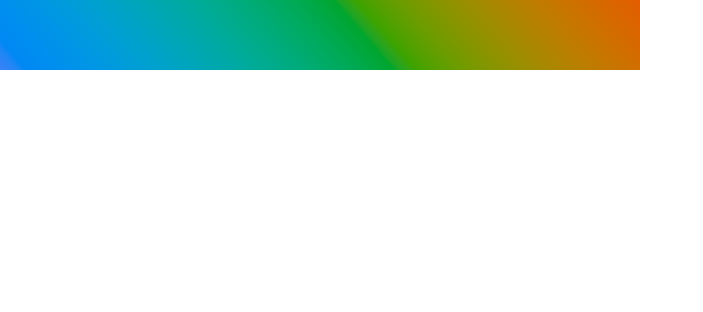
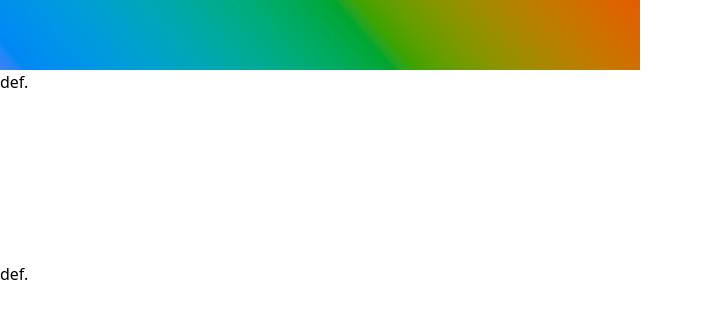
Before and after one commit to maxmmyron/tailwind-extended-gradients, a SvelteKit app: page / in a window 1280 px wide. Shown: the part 3050-3362 px from the top of the page, without its empty margins (0-703 px from the left). Before the commit the page ends 3120 px from the top, so only its background shows below. Built offline with nearby package versions, Linux system fonts and the light colour scheme.

Commit message:
add examples

```diff
--- a/src/routes/+page.svelte
+++ b/src/routes/+page.svelte
@@ -79,3 +79,15 @@
 >
   def.
 </div>
+
+<div
+  class="w-1/2 h-48 bg-gradient-conic bg-interpolate-oklch/longer from-red-500 to-blue-500"
+>
+  def.
+</div>
+
+<div
+  class="w-1/2 h-48 bg-gradient-radial bg-interpolate-oklch/longer from-red-500 to-blue-500"
+>
+  def.
+</div>
```
